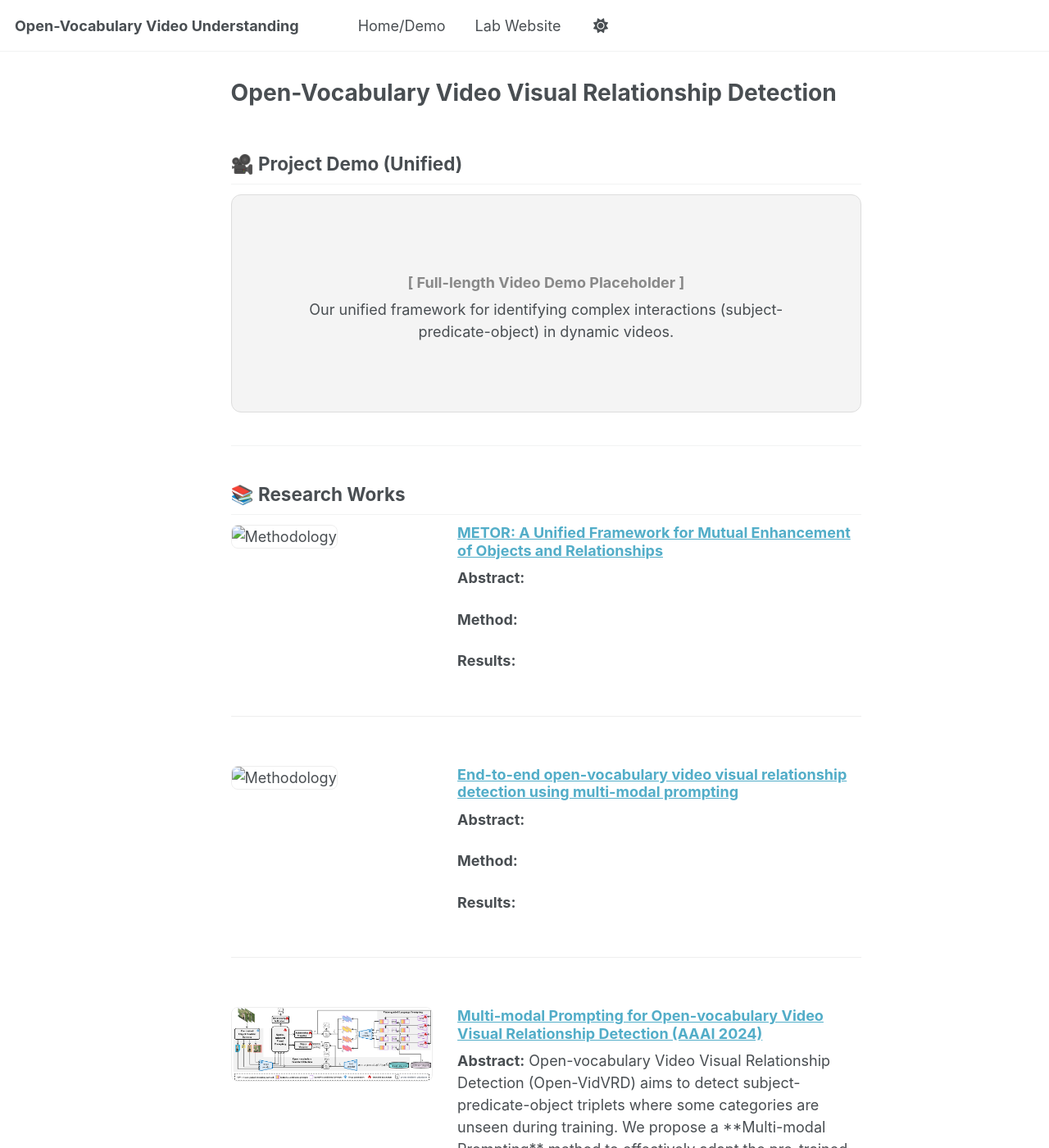
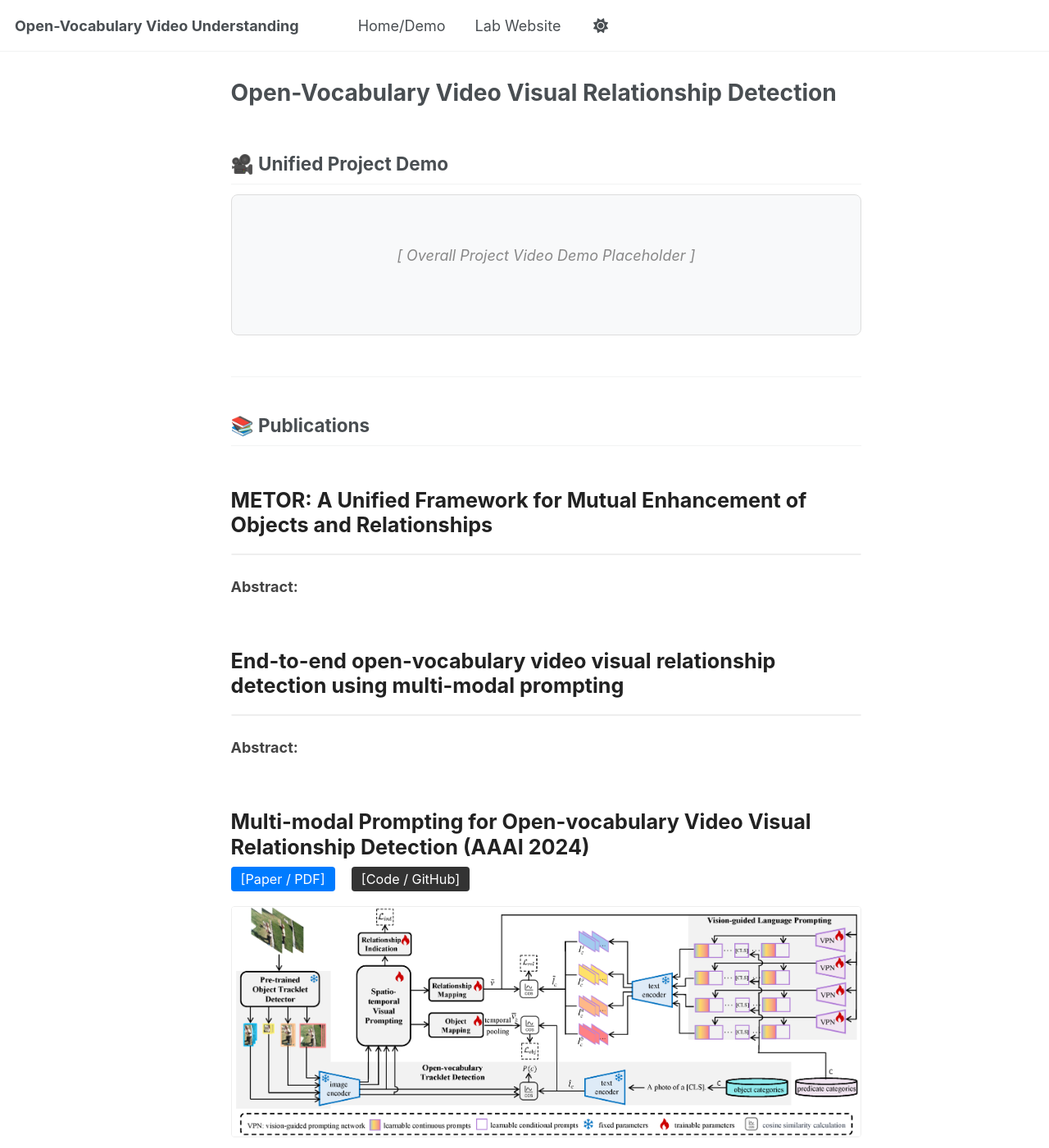
Before and after one commit to wangyongqi558/wangyongqi558.github.io, a Jekyll site: the page built from _pages/about.md, in a window 1280 px wide and 1400 px high. Shown: the whole window at 82% size. Built offline with Jekyll 4.4.1, drawn with Linux system fonts in a browser that asks for light colours; a script bundle is joined from its source files by our own code; library files that are not in the unit come from our copies.

Commit message:
Update about.md

```diff
--- a/_pages/about.md
+++ b/_pages/about.md
@@ -2,29 +2,41 @@
 layout: single
 title: "Open-Vocabulary Video Visual Relationship Detection"
 permalink: /
-author_profile: false
+author_profile: false # 彻底移除左侧边栏
 ---
 
-## 🎥 Project Demo (Unified)
-<div style="width: 100%; padding: 60px; background: #f4f4f4; border: 1px solid #ddd; border-radius: 12px; text-align: center; margin-bottom: 40px;">
-  <h3 style="color: #888;">[ Full-length Video Demo Placeholder ]</h3>
-  <p>Our unified framework for identifying complex interactions (subject-predicate-object) in dynamic videos.</p>
+## 🎥 Unified Project Demo
+<div style="width: 100%; margin-bottom: 50px;">
+  <div style="background: #f8f9fa; border: 1px solid #ddd; border-radius: 8px; padding: 60px; text-align: center;">
+    <p style="color: #888; font-style: italic;">[ Overall Project Video Demo Placeholder ]</p>
+  </div>
 </div>
 
 ---
 
-## 📚 Research Works
+## 📚 Publications
 
 {% for post in site.portfolio reversed %}
-  <div style="margin-bottom: 60px; display: flex; gap: 30px; align-items: start; border-bottom: 1px solid #eee; padding-bottom: 30px;">
-    <div style="flex: 1;">
-      <img src="{{ post.teaser }}" alt="Methodology" style="width: 100%; border: 1px solid #eee; border-radius: 8px;">
-    </div>
-    <div style="flex: 2;">
-      <h3 style="margin-top: 0;"><a href="{{ post.url }}">{{ post.title }}</a></h3>
-      <p><strong>Abstract:</strong> {{ post.abstract_short }}</p>
-      <p><strong>Method:</strong> {{ post.method_short }}</p>
-      <p><strong>Results:</strong> {{ post.result_short }}</p>
-    </div>
+<div style="margin-bottom: 60px; width: 100%; text-align: left;">
+  <h3 style="margin-bottom: 10px; font-size: 1.4em; color: #222;">
+    <a href="{{ post.url }}" style="text-decoration: none; color: inherit;">{{ post.title }}</a>
+  </h3>
+
+  <div style="margin-bottom: 20px;">
+    {% if post.paper_url %}
+      <a href="{{ post.paper_url }}" style="margin-right: 15px; padding: 5px 12px; background: #007bff; color: white; border-radius: 4px; text-decoration: none; font-size: 0.9em;">[Paper / PDF]</a>
+    {% endif %}
+    {% if post.code_url %}
+      <a href="{{ post.code_url }}" style="padding: 5px 12px; background: #333; color: white; border-radius: 4px; text-decoration: none; font-size: 0.9em;">[Code / GitHub]</a>
+    {% endif %}
   </div>
+
+  <div style="width: 100%; margin-bottom: 25px;">
+    <img src="{{ post.teaser }}" style="width: 100%; max-width: 900px; display: block; margin: 0 auto; border: 1px solid #eee; border-radius: 4px;">
+  </div>
+
+  <div style="width: 100%; text-align: justify; line-height: 1.6; color: #444;">
+    <p><strong>Abstract:</strong> {{ post.abstract_short }}</p>
+  </div>
+</div>
 {% endfor %}
```
